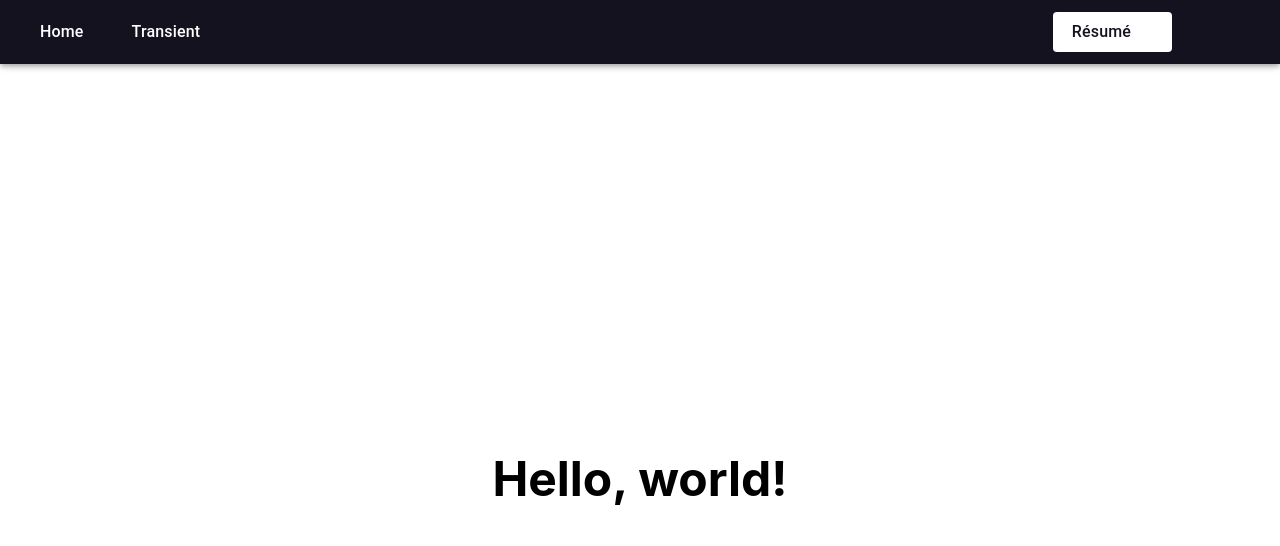
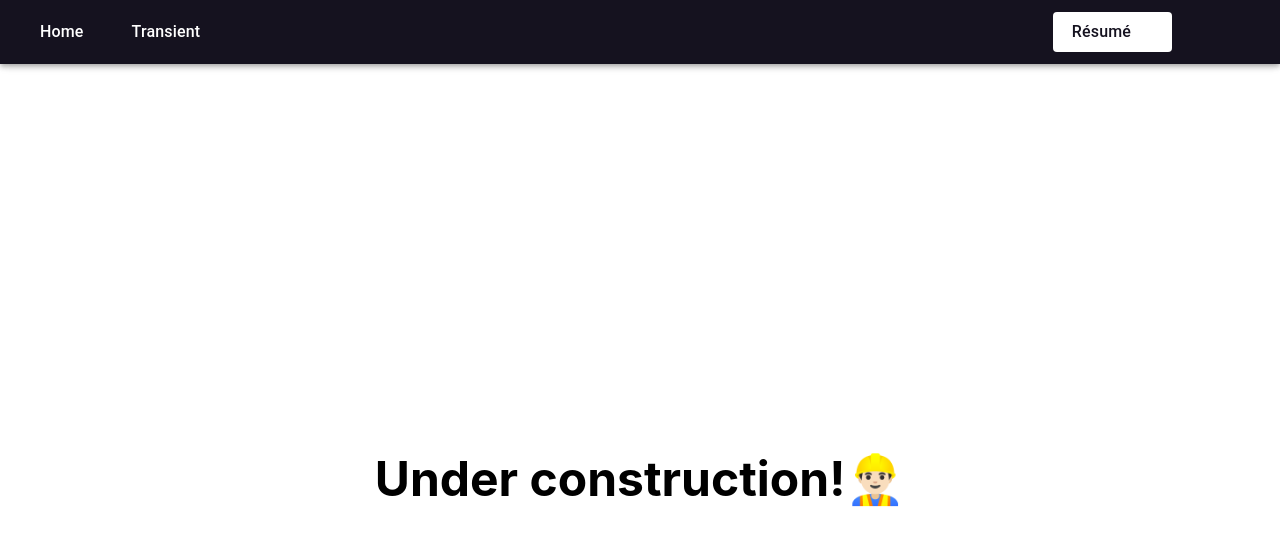
Before and after one commit to avanbraeckel/avanbraeckel.github.io, a React (Create React App) app in the folder react-app/: page / in a window 1280 px wide. Shown: the top 546 px of the page. Built offline with nearby package versions, Linux system fonts and the light colour scheme; some icons are missing.

Commit message:
Change hello world to under construction

```diff
--- a/react-app/src/App.tsx
+++ b/react-app/src/App.tsx
@@ -19,7 +19,7 @@ function App() {
     <>
       <Navbar />
       <Content>
-        <h1>Hello, world!</h1>
+        <h1>Under construction!👷🏻‍♂️</h1>
       </Content>
     </>
   );
```
